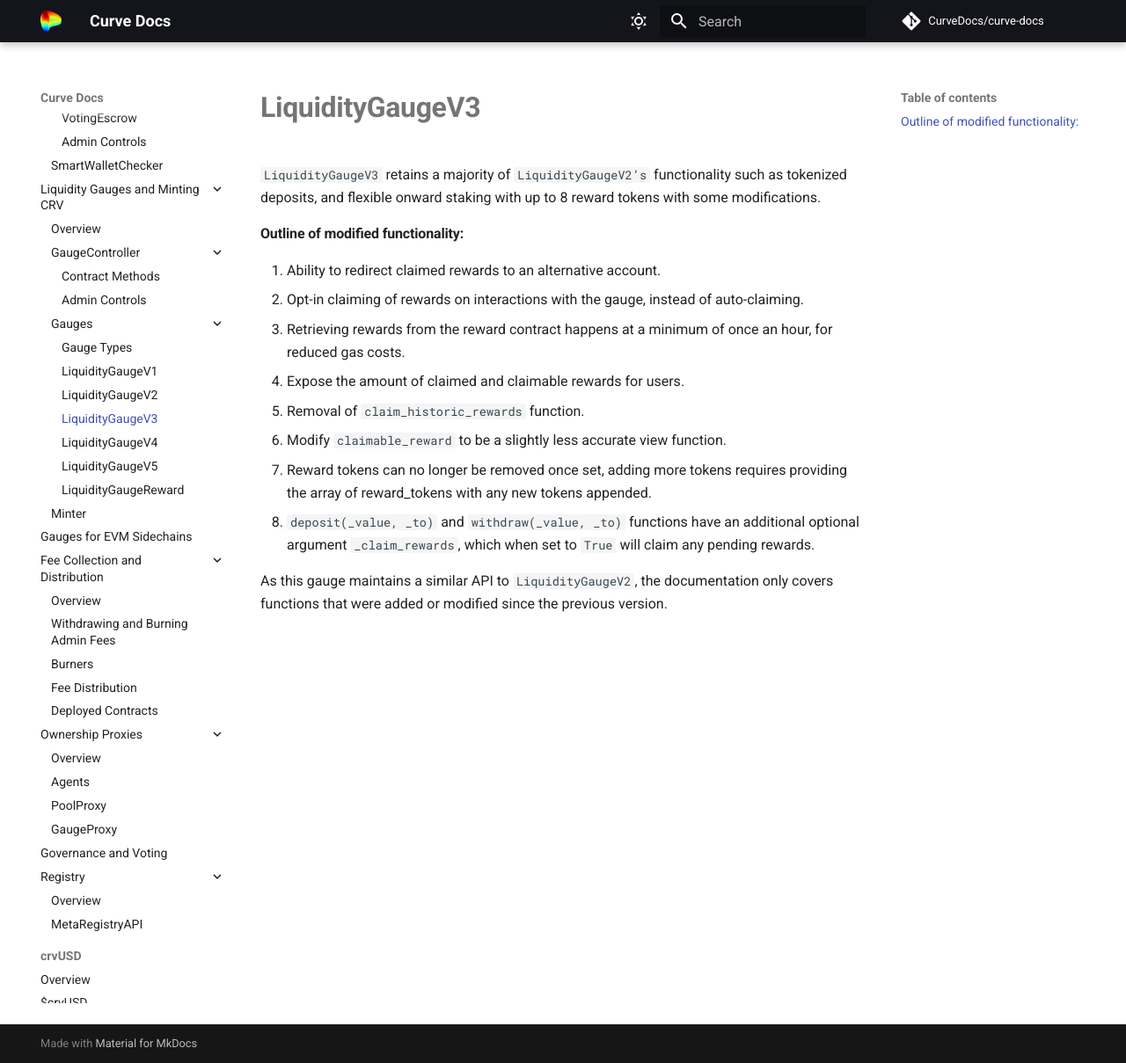
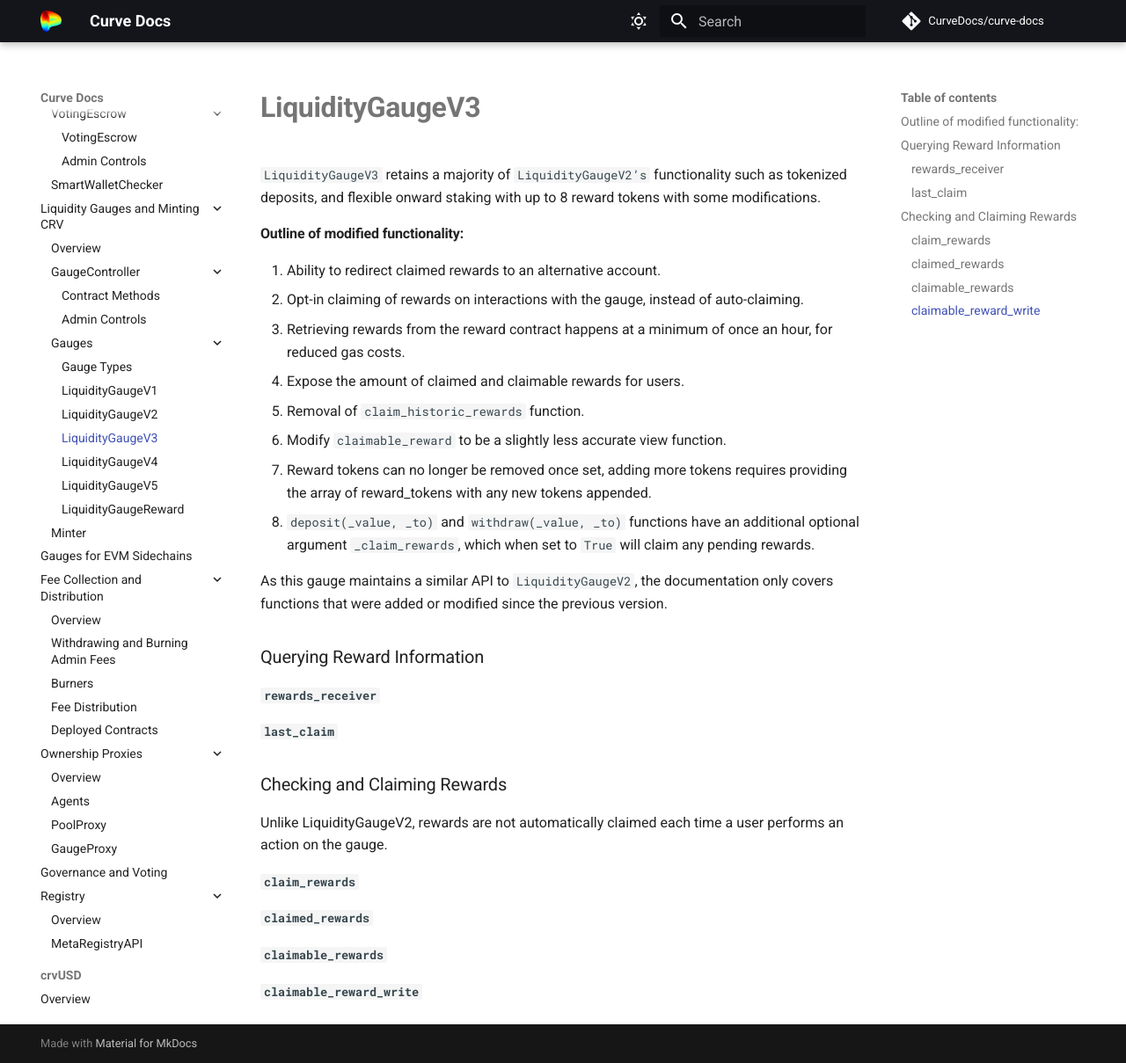
Before and after one commit to CurveDocs/curve-docs, an MkDocs documentation site: the page built from docs/curve_dao/LiquidityGaugesAndMintingCRV/gauges/LiquidityGaugeV3.md, in a window 1280 px wide and 1209 px high. Shown: the whole window at 88% size. Built offline with MkDocs 1.6.1 and Material for MkDocs 9.7.7, drawn with Linux system fonts in a browser that asks for light colours; comment, search, counter and statistics services are not loaded.

Commit message:
gauge v3

```diff
--- a/docs/curve_dao/LiquidityGaugesAndMintingCRV/gauges/LiquidityGaugeV3.md
+++ b/docs/curve_dao/LiquidityGaugesAndMintingCRV/gauges/LiquidityGaugeV3.md
@@ -12,3 +12,21 @@
 8. `deposit(_value, _to)` and `withdraw(_value, _to)` functions have an additional optional argument `_claim_rewards`, which when set to `True` will claim any pending rewards.
 
 As this gauge maintains a similar API to `LiquidityGaugeV2`, the documentation only covers functions that were added or modified since the previous version.
+
+
+
+## Querying Reward Information
+
+### `rewards_receiver`
+### `last_claim`
+
+
+
+## Checking and Claiming Rewards
+Unlike LiquidityGaugeV2, rewards are not automatically claimed each time a user performs an action on the gauge.
+
+
+### `claim_rewards`
+### `claimed_rewards`
+### `claimable_rewards`
+### `claimable_reward_write`
```
